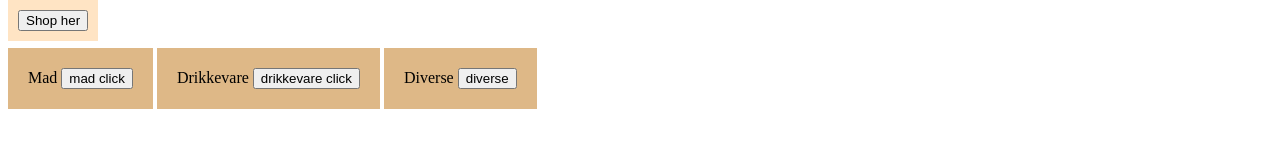
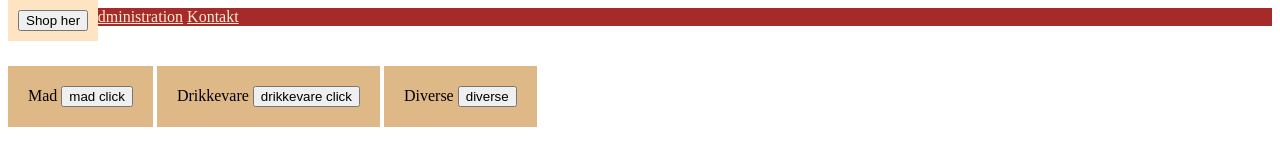
Before and after one commit to giovaterry/raahandel-ux, a plain HTML site: page index.html in a window 1280 px wide. Drawn offline with nearby package versions, Linux system fonts and the light colour scheme.

Commit message:
Navigation draft
Udkast til navigation

```diff
--- a/index.html
+++ b/index.html
@@ -13,11 +13,21 @@
 </head>
 
 <body>
+    <section class="nav-bar">
+        <a href="">Varer</a>
+        <a href="">Konto administration</a>
+        <a href="">Kontakt</a>
+    </section>
+
+
+
     <div class="shopkurv">
         <button>
             Shop her
         </button>
     </div>
+
+
 
     <div class="div-box">
      Mad
--- a/style.css
+++ b/style.css
@@ -1,4 +1,21 @@
+
+
 body{
+}
+
+/*Navigation START*/
+
+.nav-bar{
+    background-color: brown;
+}
+
+.nav-bar a{
+    color: blanchedalmond;
+
+}
+
+.nav-bar a:hover{
+    text-decoration: underline black;
 }
 
 /* Shopping kurv CSS som fungere som en prikfunktion*/
```
